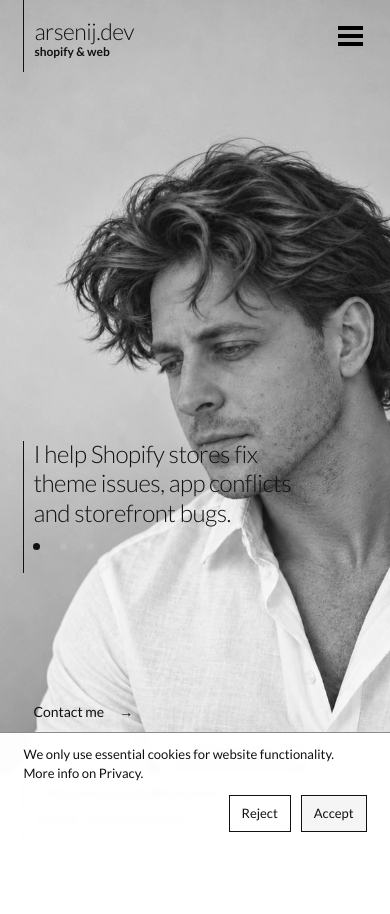
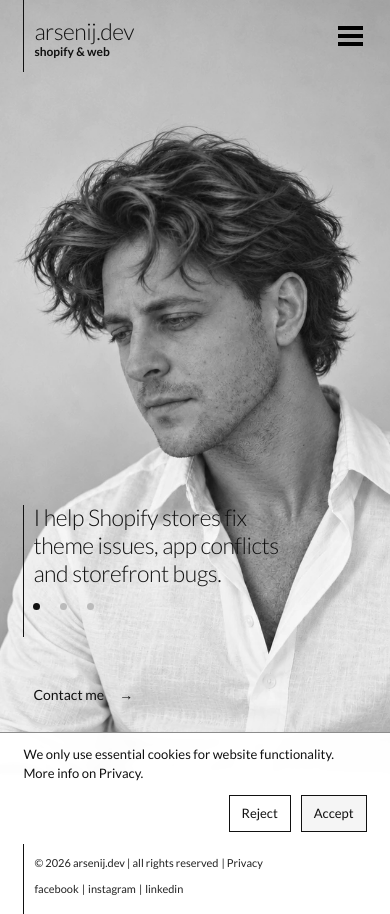
Before and after one commit to Arsenas/av-webdev, a React (Vite) app: page / in a window 390 px wide. Before the commit the page ends 844 px from the top, so only its background shows below. Built offline with nearby package versions, Linux system fonts and the light colour scheme.

Commit message:
Widen page content and refine responsive hero and reference menu

```diff
--- a/src/components/Hero.tsx
+++ b/src/components/Hero.tsx
@@ -111,7 +111,7 @@ export default function Hero() {
       </div>
 
       <div className="hero-media-wrap">
-        <picture><source media="(max-width: 640px)" srcSet="/portrait-mobile.webp" /><img className="hero-media" src="/portrait-arsenij.webp" alt="" fetchPriority="high" aria-hidden="true" /></picture>
+        <picture><source media="(max-width: 1024px)" srcSet="/portrait-mobile.webp" /><img className="hero-media" src="/portrait-arsenij.webp" alt="" fetchPriority="high" aria-hidden="true" /></picture>
       </div>
 
       <Link to="/contacts" className="hero-contact">{t("hero.cta.primary")} <span aria-hidden="true">→</span></Link>
--- a/src/i18n/en/translation.json
+++ b/src/i18n/en/translation.json
@@ -10,8 +10,8 @@
         "mobileTitle": "Technical support for agencies: Shopify fixes, customizations and front-end work."
       },
       {
-        "title": "From a broken mobile layout to a cart issue, let’s start with one clear task and get it sorted.",
-        "mobileTitle": "Broken layout or cart issue? Let’s get it sorted."
+        "title": "From broken layouts to cart and app issues, I investigate what’s wrong, explain the fix and help get your Shopify store working smoothly.",
+        "mobileTitle": "From broken layouts to cart and app issues, I find the problem and help your store run smoothly."
       }
     ],
     "cta": {
@@ -38,7 +38,7 @@
   "profile": {
     "title": "PROFILE",
     "lead": "I’m Arsenij, a front-end developer working in Shopify app technical support.",
-    "desc": "My day-to-day work involves troubleshooting storefront behavior, app integrations and theme conflicts. Alongside my main role, I take on clearly scoped freelance tasks for store owners and agencies. My background in hospitality taught me to communicate clearly and stay calm when something needs fixing.",
+    "desc": "I’ve helped 100+ Shopify stores resolve widget and checkout issues. My work includes reproducing bugs, investigating theme scripts and app integrations, and fixing cart, variant and storefront behavior. I work with React, TypeScript, JavaScript and CSS, and was the main front-end developer on Alcemi Shopping Agent. I also take on Shopify customizations and front-end tasks for store owners and agencies.",
     "items": {
       "visual": "Shopify theme layout and responsive CSS fixes",
       "print": "Cart, variant and app integration troubleshooting",
--- a/src/styles/reference.css
+++ b/src/styles/reference.css
@@ -89,7 +89,7 @@ body:has(.nav-overlay.open) .site-footer :focus-visible { outline-color: white;
 .profile-cta { display: block; width: fit-content; font-size: 14px; margin-top: 12px; overflow-wrap: anywhere; text-decoration: underline; text-underline-offset: 4px; }
 /* A typographic service list, rather than a card dashboard. */
 .services { padding-top: max(108px,11svh); }
-.services-wrap { max-width: 1050px; padding-left: 20px; }
+.services-wrap { max-width: none; padding-left: 20px; }
 .svc-cards { display: grid; gap: 35px; }
 .svc-title { font-size: clamp(28px,3vw,40px); margin-bottom: 20px; line-height: 1.1; }
 .svc-quote { display: flex; align-items: baseline; gap: 10px; font-size: 18px; }
@@ -100,7 +100,7 @@ body:has(.nav-overlay.open) .site-footer :focus-visible { outline-color: white;
 .svc-list li:not(:last-child)::after { content: " ·"; }
 .service-terms { margin-top: 42px; color: #555; max-width: 75ch; font-size: 15px; }
 /* Contact form matches the reference's thin outlined fields and compact button. */
-.contact-wrap { display: grid; grid-template-columns: minmax(0, .9fr) minmax(0, 1fr); gap: 40px; max-width: 1120px; }
+.contact-wrap { display: grid; grid-template-columns: minmax(0, .9fr) minmax(0, 1fr); gap: 40px; max-width: none; }
 .cf { display: grid; gap: 20px; min-width: 0; }
 .cf-field { display: grid; gap: 6px; }
 .cf input:not([type="checkbox"]), .cf textarea { width: 100%; border: 1px solid #888; border-radius: 0; background: rgba(255,255,255,.92); padding: 12px 16px; font-size: 15px; }
@@ -125,7 +125,7 @@ body:has(.nav-overlay.open) .site-footer :focus-visible { outline-color: white;
 .contact-list .ci { width: 22px; height: 22px; flex: 0 0 22px; opacity: .5; }
 /* Only the user's own completed work is displayed. */
 .page-intro { font-size: 16px; color: #555; max-width: 70ch; }
-.pf-grid { display: grid; grid-template-columns: repeat(2,minmax(0,1fr)); gap: 28px; max-width: 1080px; }
+.pf-grid { display: grid; grid-template-columns: repeat(2,minmax(0,1fr)); gap: 28px; max-width: none; }
 .pf-card { display: block; width: 100%; aspect-ratio: 4 / 3; padding: 0; border: 1px solid #ddd; background: #fff; cursor: pointer; overflow: hidden; }
 .pf-project { min-width: 0; }
 .pf-details { padding-top: 18px; font-size: 15px; color: #555; }
@@ -256,29 +256,42 @@ body:has(.nav-overlay.open) .site-footer :focus-visible { outline-color: white;
   .portfolio { padding-top: clamp(112px,14svh,150px); }
   .portfolio .section-title { margin-bottom: 24px; }
   .portfolio .page-intro { margin-bottom: 20px; }
-  .pf-grid { grid-template-columns: repeat(3,minmax(0,1fr)); max-width: 1280px; gap: 24px; }
+  .pf-grid { grid-template-columns: repeat(3,minmax(0,1fr)); max-width: none; gap: 24px; }
   .pf-card { aspect-ratio: 16 / 10; }
   .pf-details h2 { font-size: 24px; }
   .pf-details { font-size: 14px; }
 }
 .hero-copy-mobile { display: none; }
-@media(max-width:640px) {
+/* Use the spacious portrait before the desktop close-up crowds the copy. */
+@media(max-width:1024px) {
+  :root { --footer-h: 70px; }
   .site-header.on-home:not(.menu-open) { background: transparent; }
-  .hero { display: block; height: 100svh; min-height: 600px; padding: 0; }
+  .hero { display: block; height: calc(100svh - var(--footer-h)); min-height: 650px; padding: 0; }
   .hero-media-wrap { position: absolute; inset: 0; width: 100%; height: 100%; overflow: hidden; }
   .hero-media-wrap picture { display: block; width: 100%; height: 100%; }
-  .hero-media { width: 100%; height: 100%; object-fit: cover; object-position: 63% top; mask-image: none; }
-  .hero-text { position: absolute; left: calc(var(--edge) + 10px); top: 52%; width: 74%; transform: none; }
-  .hero-title { font-size: clamp(23px,6.2vw,28px); line-height: 1.22; min-height: 0; }
+  .hero-media { position: absolute; top: 0; right: 0; width: auto; height: 100%; max-width: none; mask-image: linear-gradient(to right,transparent,#000 30%); opacity: 1; }
+  .hero-text { position: absolute; left: calc(var(--edge) + 10px); top: 65%; width: min(70%,440px); transform: none; }
+  .hero-title { font-size: clamp(23px,3.6vw,30px); line-height: 1.22; min-height: 0; }
   .hero-title-wrap::before { top: 2px; height: 132px; }
   .hero-copy-desktop { display: none; }
   .hero-copy-mobile { display: block; }
-  .hero-contact { position: absolute; left: calc(var(--edge) + 10px); bottom: 13%; min-height: 44px; font-size: 14px; }
-  body:has(.hero.full-bleed) .site-footer { position: fixed; bottom: 0; background: rgba(255,255,255,.75); }
+  .hero-dots { padding-top: 16px; gap: 20px; }
+  .hero-contact { position: absolute; left: calc(var(--edge) + 10px); top: calc(65% + 170px); bottom: auto; min-height: 44px; display: flex; align-items: center; font-size: 14px; }
+  body:has(.hero.full-bleed) .site-footer { position: relative; background: rgba(255,255,255,.85); }
   body:has(.hero.full-bleed) .footer-inner { min-height: 70px; gap: 4px; padding-block: 8px; }
 }
-@media(max-width:640px) and (max-height:650px) {
-  .hero-text { top: 48%; }
-  .hero-title { font-size: 23px; }
-  .hero-contact { bottom: 12%; }
+/* Reference menu: narrow black panel with the current page visible on the right. */
+@media(max-width:640px) {
+  .hero-media { right: -22%; mask-image: none; }
+  .nav-panel { width: 70%; }
+  .nav-menu { width: calc(70% - var(--edge) - 20px); top: 50%; transform: translateY(-50%); }
+  .nav-menu a { font-size: clamp(24px,7.2vw,36px); line-height: 1.04; letter-spacing: -.045em; overflow-wrap: normal; }
+  .nav-dim { display: block; width: 30%; }
+  body:has(.nav-overlay.open) .site-footer { visibility: visible; position: fixed; background: transparent; max-width: 70%; color: white; font-size: 10px; }
+  body:has(.nav-overlay.open) .footer-inner { width: auto; margin-left: var(--edge); min-height: 70px; border: 0; padding-left: 10px; }
+  body:has(.nav-overlay.open) .footer-left { order: 2; }
 }
+@media(max-width:640px) and (max-height:500px) {
+  .nav-menu { top: 48%; }
+  .nav-menu a { font-size: 24px; }
+}
```
